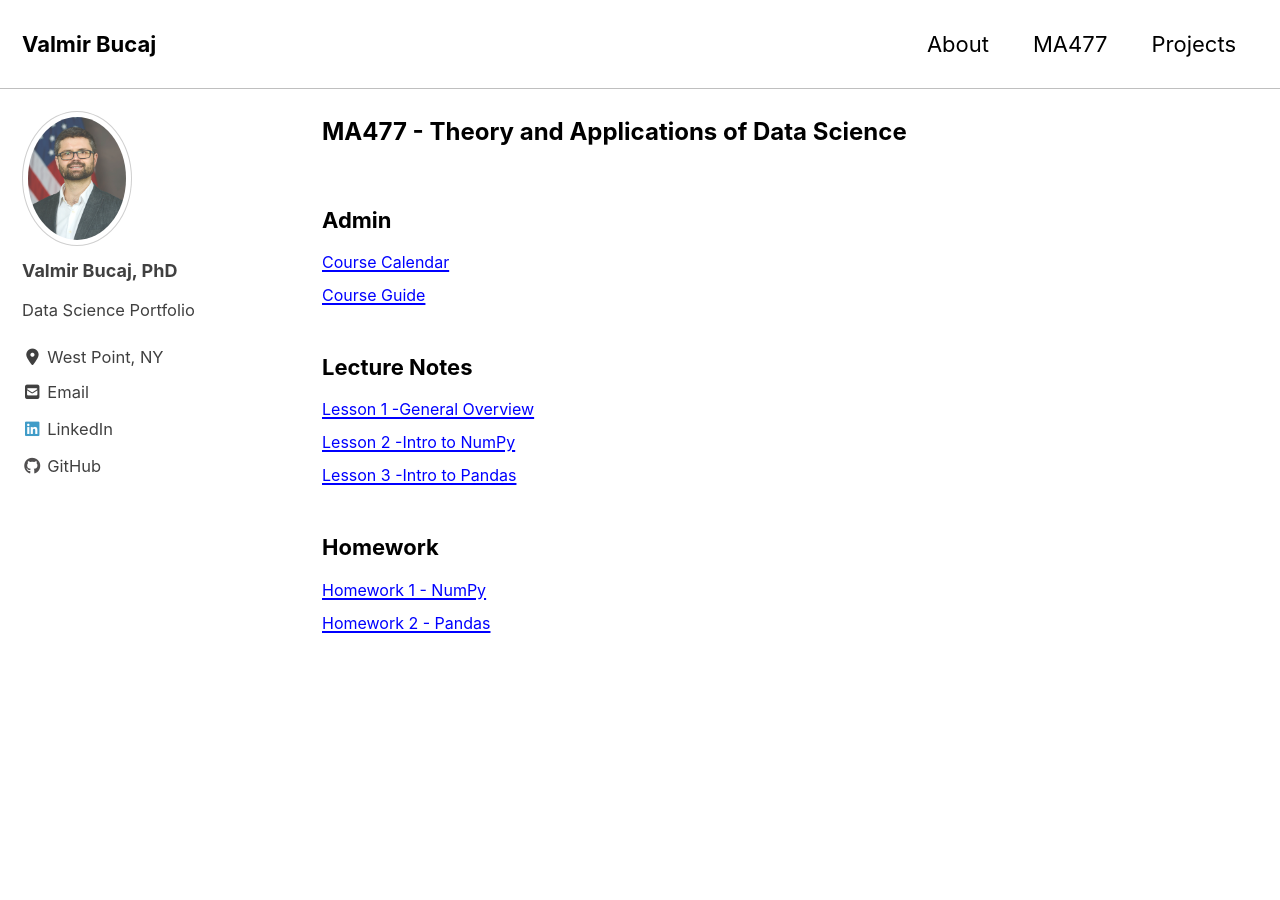
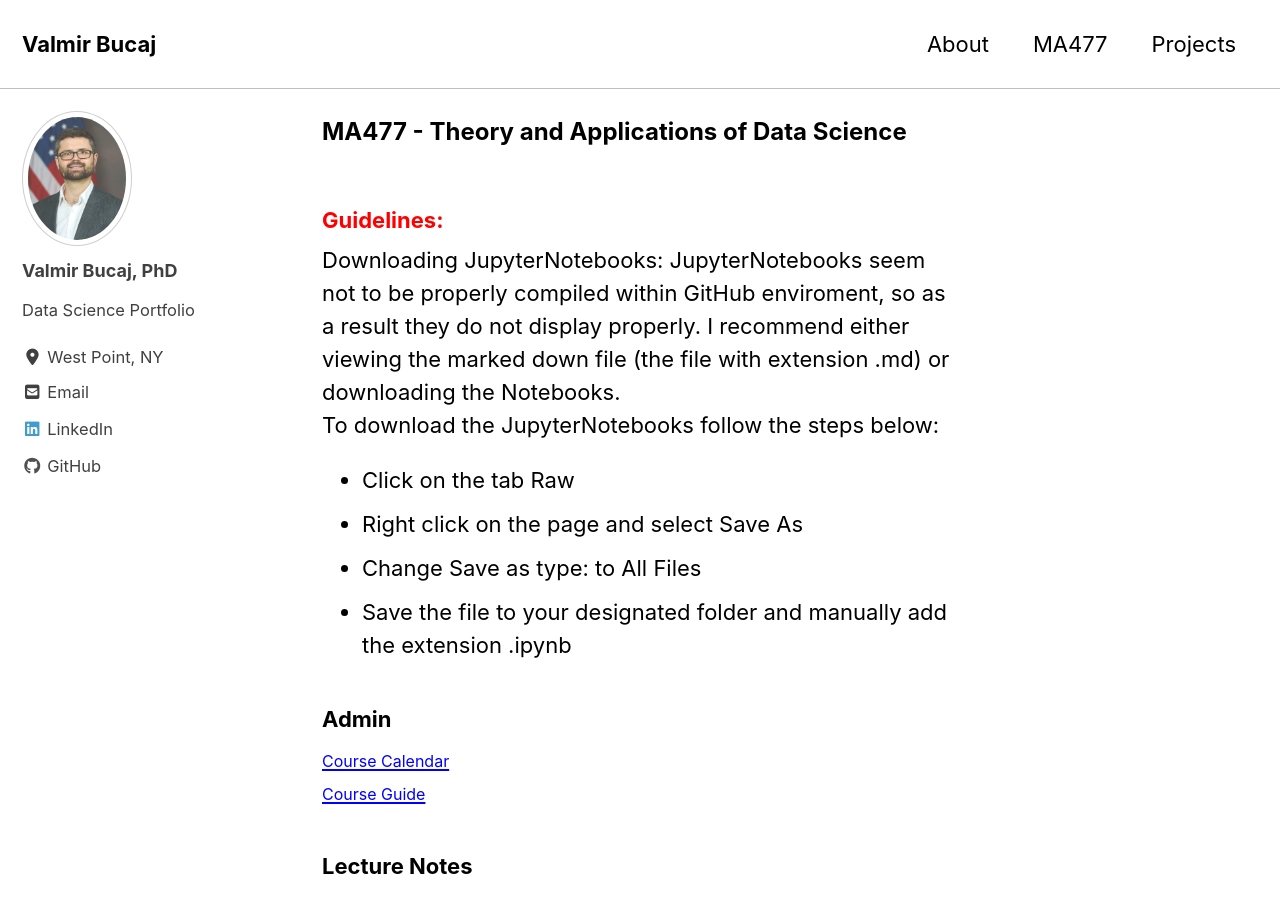
Before and after one commit to vbucaj/vbucaj.github.io, a Jekyll site: the page built from _pages/MA477.md, in a window 1280 px wide and 900 px high. Built offline with Jekyll 4.4.1, drawn with Linux system fonts in a browser that asks for light colours; cached includes are drawn as plain includes; nearby versions of some CDN libraries.

Commit message:
1/21/2020

```diff
--- a/_pages/MA477.md
+++ b/_pages/MA477.md
@@ -6,6 +6,17 @@ author_profile: true
 ---
 <html>
 <body>
+<h3><font color='red'>Guidelines:</font></h3>
+Downloading JupyterNotebooks: JupyterNotebooks seem not to be properly compiled within GitHub enviroment, so as a result they do not display properly. I recommend either viewing the marked down file (the file with extension .md) or downloading the Notebooks.
+<br>
+
+To download the JupyterNotebooks follow the steps below:
+<ul>
+<li>  Click on the tab Raw</li>
+<li>  Right click on the page and select Save As</li>
+<li>  Change Save as type: to All Files</li>
+<li>    Save the file to your designated folder and manually add the extension .ipynb </li>
+</ul>
 <h3>Admin</h3>
 <a href="https://github.com/vbucaj/lecture-notes/blob/master/MA477%20-%20Theory%20and%20Applications%20of%20Data%20Science/Course%20Calendar/MA477-AY20-2%20Calendar.pdf" target="_blank" ><font size='3'>Course Calendar</font></a>
 <br>
```
